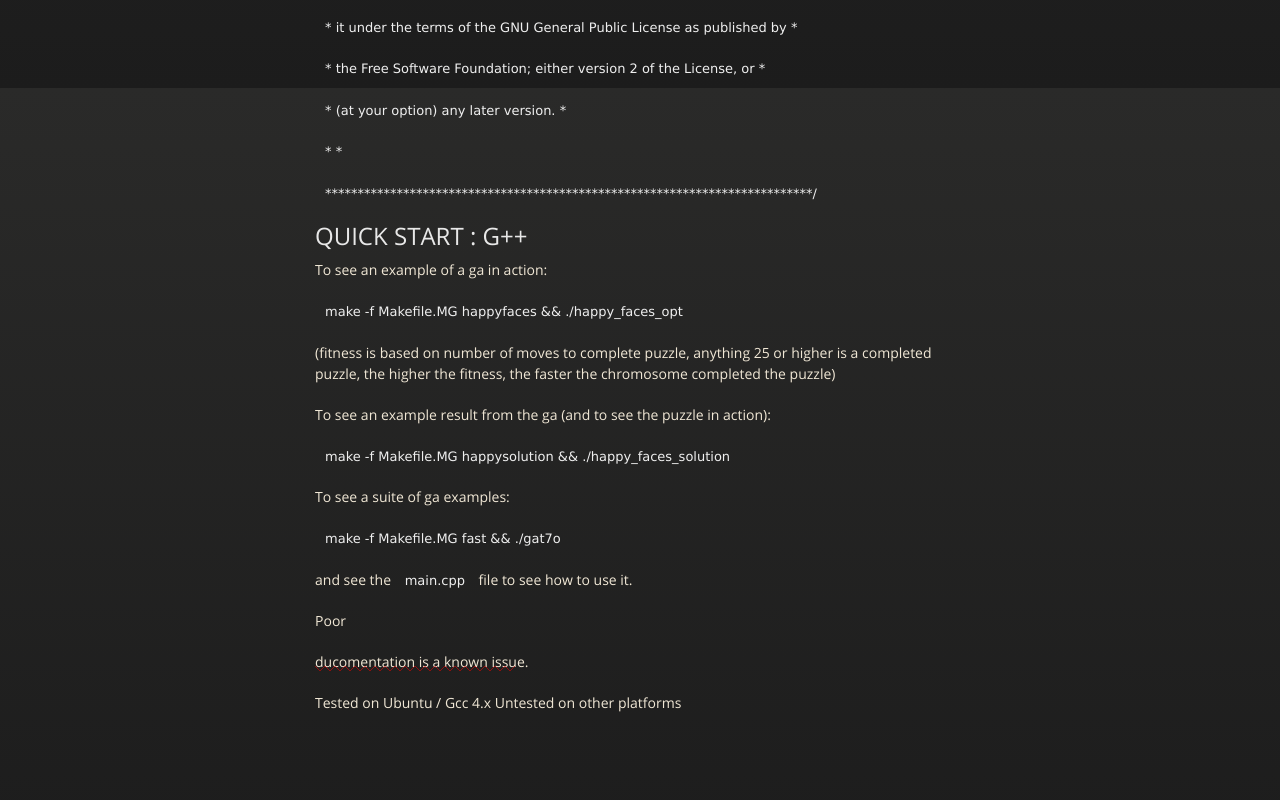
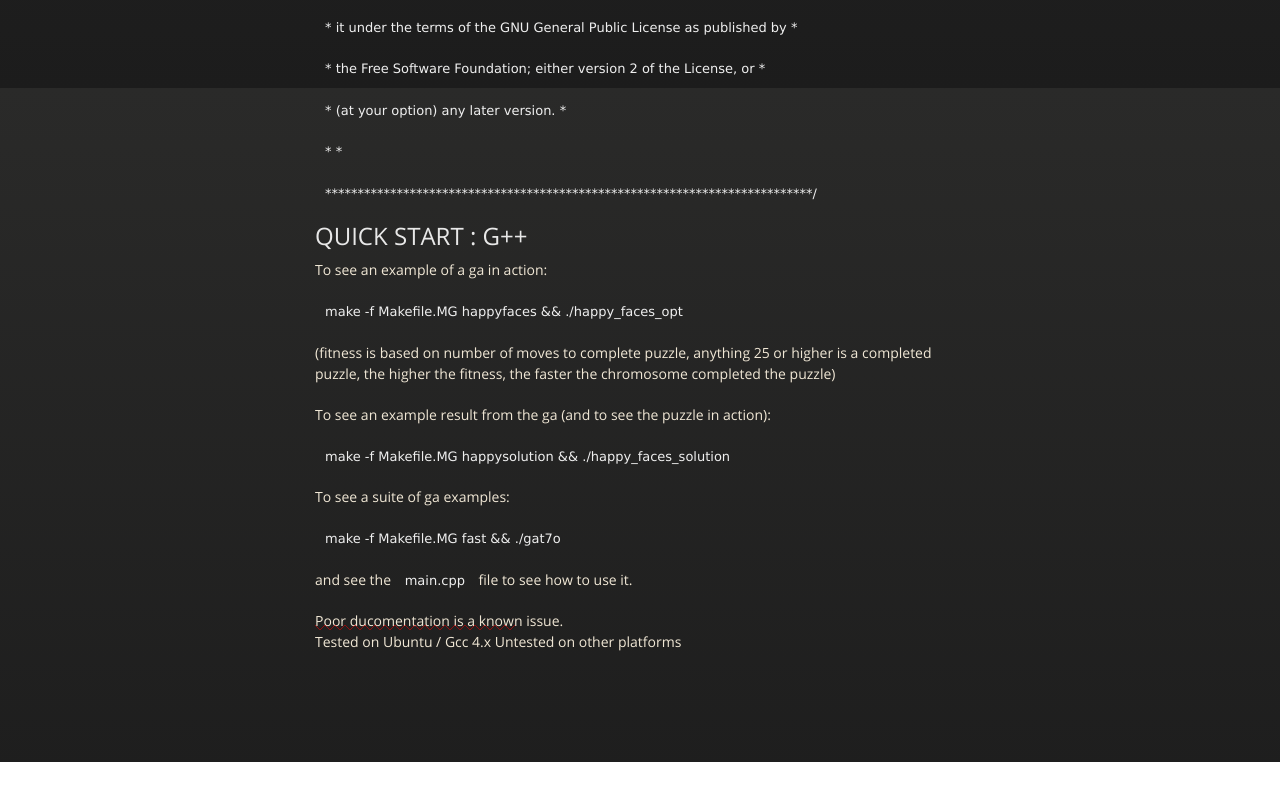
Before and after one commit to craignicol/geneticalgorithmtemplates, a plain HTML site: page index.html in a window 1280 px wide. Shown: the part 712-1512 px from the top of the page. After the commit the page ends 1474 px from the top, so only its background shows below. Drawn offline with nearby package versions, Linux system fonts and the light colour scheme.

Commit message:
Update index.html

```diff
--- a/index.html
+++ b/index.html
@@ -77,8 +77,8 @@ the chromosome completed the puzzle)</p>
 
 <p>and see the <code>main.cpp</code> file to see how to use it.</p>
 
-<p>Poor <div class="holder">ducomentation<div class="smallLine smallLine1"></div>
-    <div class="smallLine smallLine2"></div></div> is a known issue.</p>
+<div>Poor <div class="holder">ducomentation<div class="smallLine smallLine1"></div>
+    <div class="smallLine smallLine2"></div></div> is a known issue.</div>
 
 <p>Tested on Ubuntu / Gcc 4.x
 Untested on other platforms</p>
```
